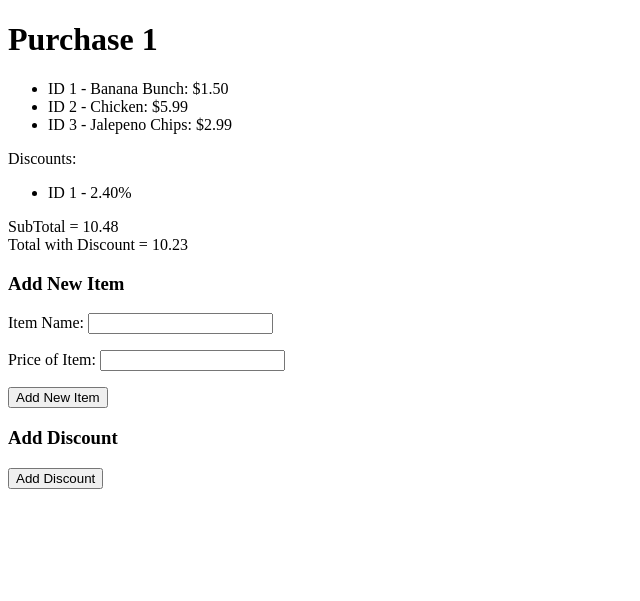
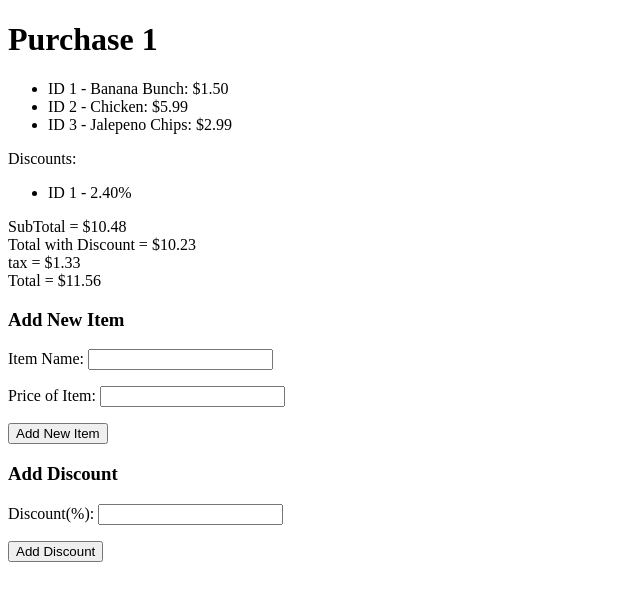
Before and after one commit to akazee/Checkout_App, a Django app: page /1 in a window 1280 px wide. Shown: the top 601 px of the page, without its empty margins (0-640 px from the left). Run offline with Django 3.2, Linux system fonts and the light colour scheme; data comes from the database, SQL or seed files in the repository; both versions use the stored data as it was after the commit.

Commit message:
added implementation for discount

```diff
--- a/Checkout_App/checkout/templates/checkout/display.html
+++ b/Checkout_App/checkout/templates/checkout/display.html
@@ -18,21 +18,25 @@
             <li>0.00%</li>
         {% endfor %}
     </ul>
-    SubTotal = {{subtotal}}
+    SubTotal = ${{subtotal}}
     </br>
-    Total with Discount = {{disctotal}}
+    Total with Discount = ${{disctotal}}
+    </br>
+    tax = ${{tax}}
+    </br>
+    Total = ${{total}}
 
     <h3>Add New Item</h3>
     <form method="POST">
         {% csrf_token %}
-        {{Itemform.as_p}}
+        {{form1.as_p}}
         <button type="submit", name="saveItem", value="saveItem">Add New Item</button>
     </form>
 
     <h3>Add Discount</h3>
     <form method="POST">
         {% csrf_token %}
-        {{Discform.as_p}}
+        {{form2.as_p}}
         <button type="submit", name="saveDiscount", value="saveDiscount">Add Discount</button>
     </form>
 
--- a/Checkout_App/checkout/views.py
+++ b/Checkout_App/checkout/views.py
@@ -1,3 +1,4 @@
+from django.forms import DecimalField
 from django.shortcuts import render
 from django.http import HttpResponse, HttpResponseRedirect
 from django.urls import is_valid_path
@@ -35,7 +36,9 @@ def index(response, id):
                 ls.discount.add(newDisc)
 
     # Else, if no form is selected continue as always
-    return render(response, "checkout/display.html", {"ls":ls, "subtotal":ls.subtotal, "disctotal":ls.discount_total, "Itemform":newItemform, "DiscForm": newDiscform})
+    tax = round(float(ls.discount_total) * 0.13, 2)
+    total = float(ls.discount_total) + tax
+    return render(response, "checkout/display.html", {"ls":ls, "subtotal":ls.subtotal, "disctotal":ls.discount_total, "tax":tax, "total":total, "form1":newItemform, "form2": newDiscform})
 
 # view config for home
 def home(request):
```
Also changed, not shown: Checkout_App/db.sqlite3.
